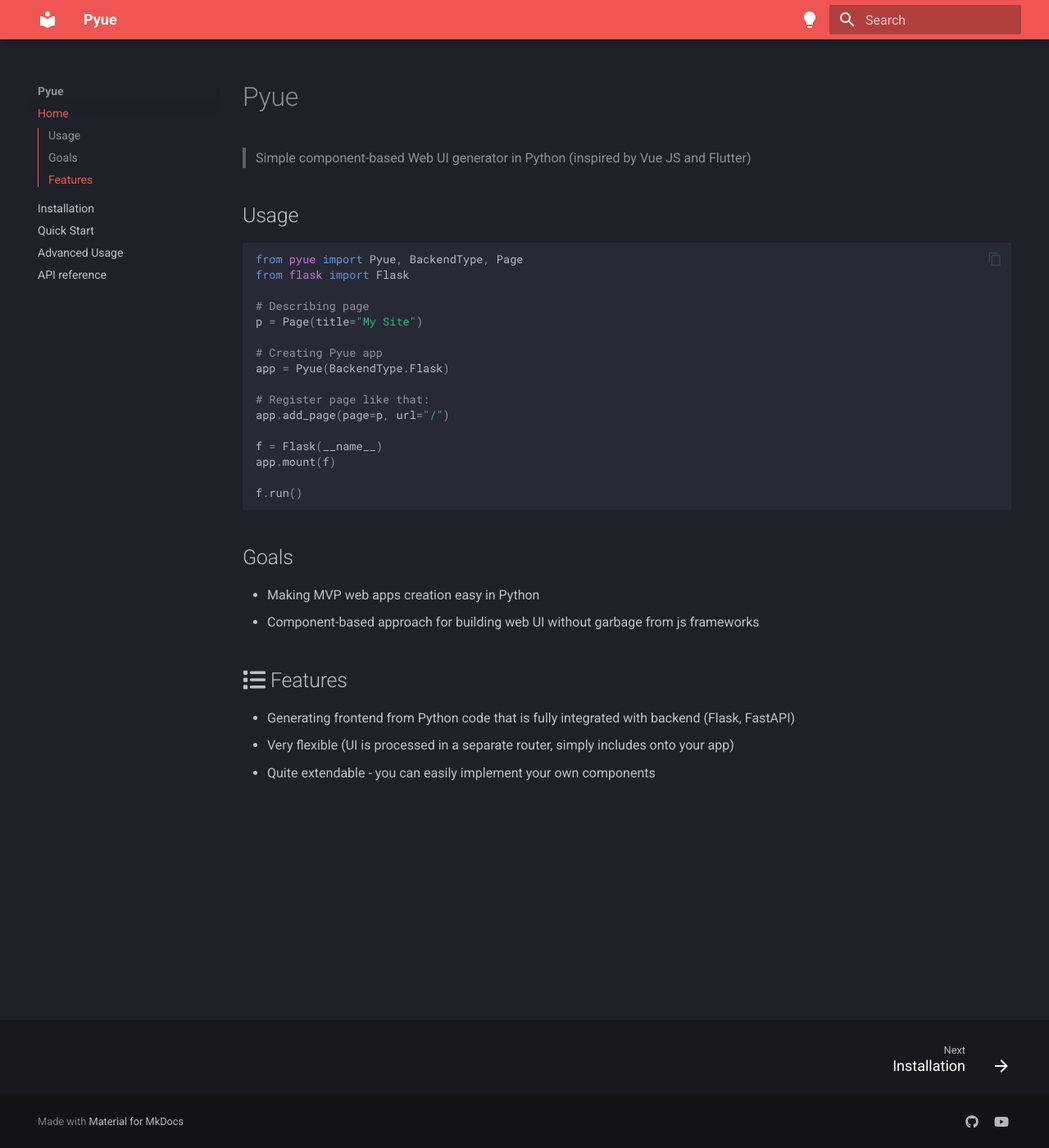
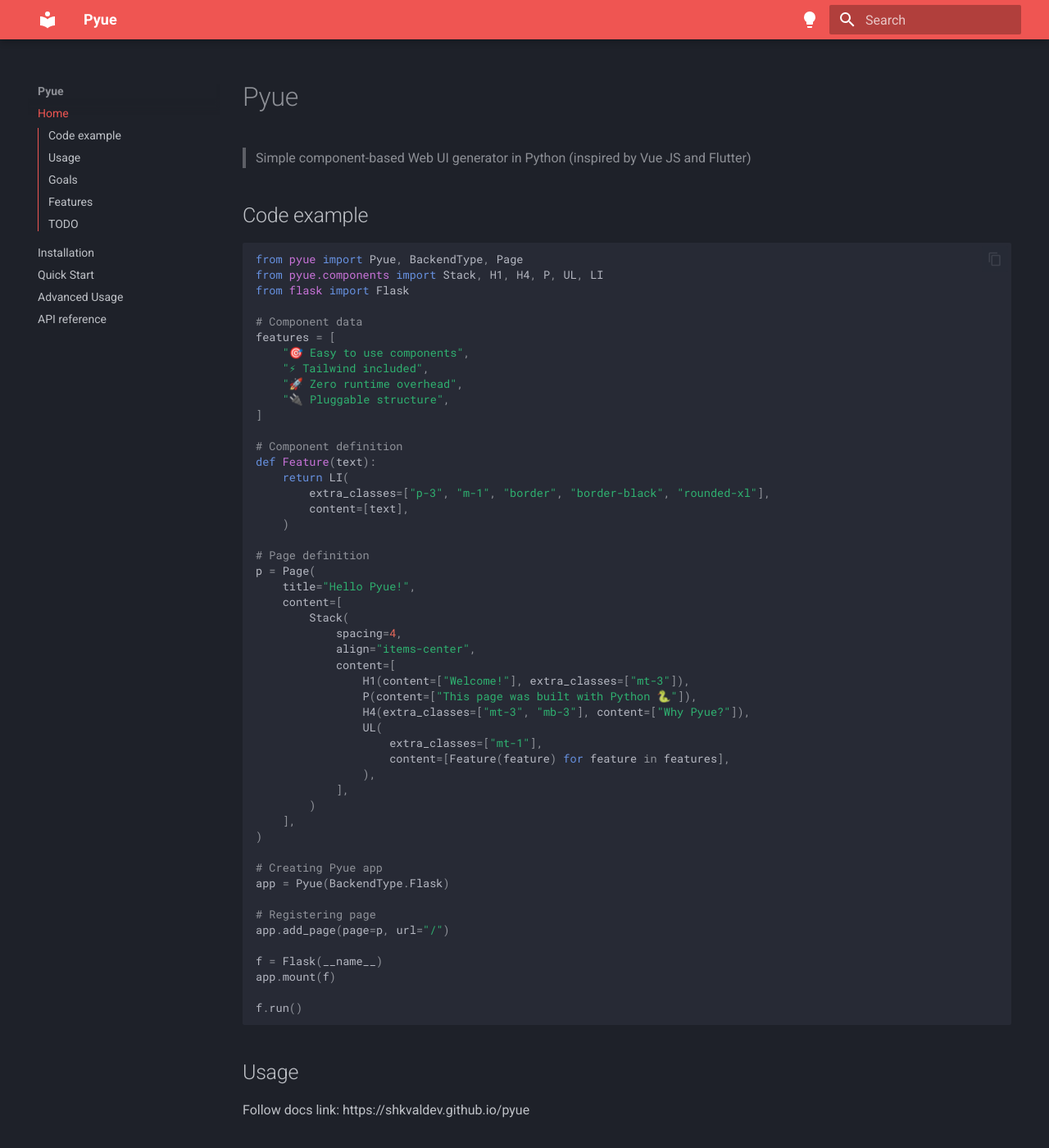
Before and after one commit to Shkvaldev/pyue, an MkDocs documentation site: the page built from docs/index.md, in a window 1280 px wide and 1400 px high. Shown: the whole window at 82% size. Built offline with MkDocs 1.6.1 and Material for MkDocs 9.7.7, drawn with Linux system fonts in a browser that asks for light colours; plug-ins that fetch from the network failed and are left out; some of the changed text lies outside the part shown.

````diff
--- a/docs/index.md
+++ b/docs/index.md
@@ -1,19 +1,52 @@
 # Pyue
 > Simple component-based Web UI generator in Python (inspired by Vue JS and Flutter)
 
-## Usage
+## Code example
 
 ```python
 from pyue import Pyue, BackendType, Page
+from pyue.components import Stack, H1, H4, P, UL, LI
 from flask import Flask
 
-# Describing page
-p = Page(title="My Site")
+# Component data
+features = [
+    "🎯 Easy to use components",
+    "⚡ Tailwind included",
+    "🚀 Zero runtime overhead",
+    "🔌 Pluggable structure",
+]
+
+# Component definition
+def Feature(text):
+    return LI(
+        extra_classes=["p-3", "m-1", "border", "border-black", "rounded-xl"],
+        content=[text],
+    )
+
+# Page definition
+p = Page(
+    title="Hello Pyue!",
+    content=[
+        Stack(
+            spacing=4,
+            align="items-center",
+            content=[
+                H1(content=["Welcome!"], extra_classes=["mt-3"]),
+                P(content=["This page was built with Python 🐍"]),
+                H4(extra_classes=["mt-3", "mb-3"], content=["Why Pyue?"]),
+                UL(
+                    extra_classes=["mt-1"],
+                    content=[Feature(feature) for feature in features],
+                ),
+            ],
+        )
+    ],
+)
 
 # Creating Pyue app
 app = Pyue(BackendType.Flask)
 
-# Register page like that:
+# Registering page
 app.add_page(page=p, url="/")
 
 f = Flask(__name__)
@@ -22,11 +55,26 @@ app.mount(f)
 f.run()
 ```
 
+## Usage
+
+Follow docs link: https://shkvaldev.github.io/pyue
+
 ## Goals
+
 - Making MVP web apps creation easy in Python
 - Component-based approach for building web UI without garbage from js frameworks
 
-## :fontawesome-solid-list: Features
+## Features
+
 - Generating frontend from Python code that is fully integrated with backend (Flask, FastAPI)
 - Very flexible (UI is processed in a separate router, simply includes onto your app)
 - Quite extendable - you can easily implement your own components
+
+## TODO
+
+- `ResourceManager` for better resources handling
+- `HTMX` or `Alpine.js` integration for interactivity
+- Custom HTML/CSS/JS embeddings (now available via content string)
+- `FastAPIBackend` for `FastAPI` support
+- MORE COMPONENTS TO THE GOD OF COMPONENTS
+- Experimental `Python-Js` translator
````
Also changed, not shown: README.md (+46 -5 lines).
